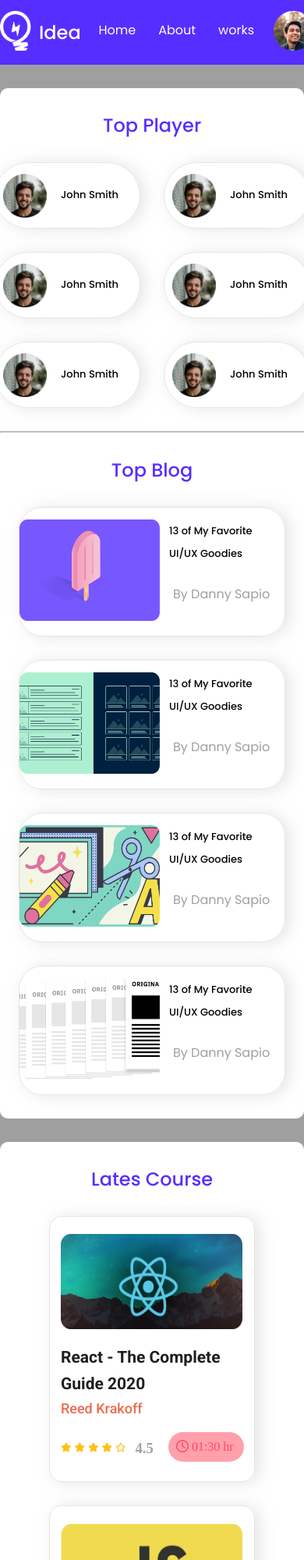
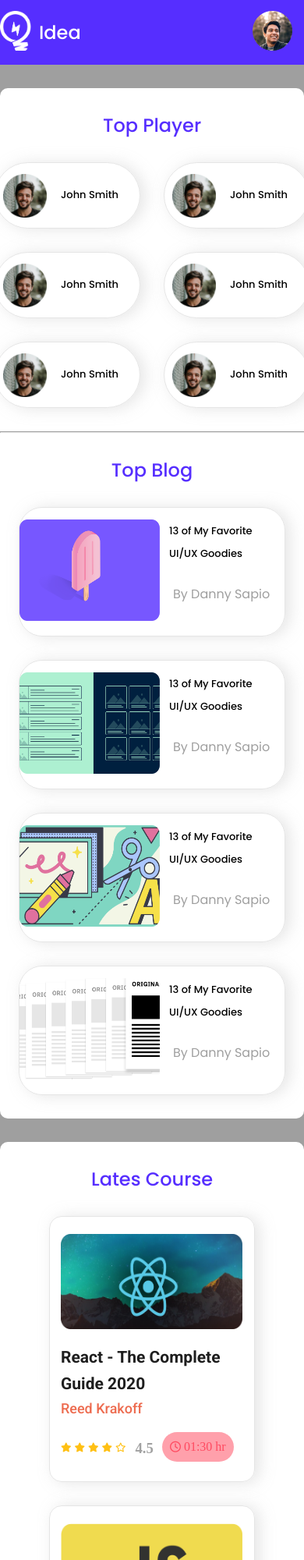
Before and after one commit to arifa-akter/leader-board, a plain HTML site: page index.html in a window 390 px wide. Shown: the top 2000 px of the page at 78% size. Drawn offline with Linux system fonts and the light colour scheme.

Commit message:
add media

```diff
--- a/css/style.css
+++ b/css/style.css
@@ -339,6 +339,7 @@ footer part
 }
 /*================== mobile device ====================== */
 @media screen and ( max-width:575px){
+    /*============ common css part start =================*/
     .container {
         margin: 0 auto;
         width: 100%;
@@ -359,6 +360,20 @@ footer part
         display: flex;
         justify-content: center;
     }
+    /* =============== navber part start ================= */
+    .menu{
+        display: none;
+    }
+    .logo{
+        flex-grow:9;
+    }
+    .profile {
+      flex-grow: 1;
+    }
+    i{
+       visibility: visible;
+    }
+    /* =============== player part start ================= */
     .all-players {
         display: grid;
         grid-template-columns: 1fr 1fr;
@@ -376,7 +391,7 @@ footer part
         width: 100%;
     }
 
- /* top blog part start */
+ /*=============== top blog part start ===================*/
  .all-blogs {
 	display: grid;
 	grid-template-columns: repeat(1 ,1fr);
@@ -404,11 +419,21 @@ footer part
 	-o-transform: scale(0.9);
 }
 
-/* all courses */
+/*===================== all courses ============*/
 .all-courses {
 	display: grid;
 	grid-template-columns:  1fr;
     row-gap: 30px;
+}
+.clock-color {
+	font-size: 14px;
+}
+.reating h3 {
+	padding-right: 11px;
+}
+.clock {
+	width: 72px;
+
 }
 .course-item {
 	transition: transform 0.4s all linear;
```
